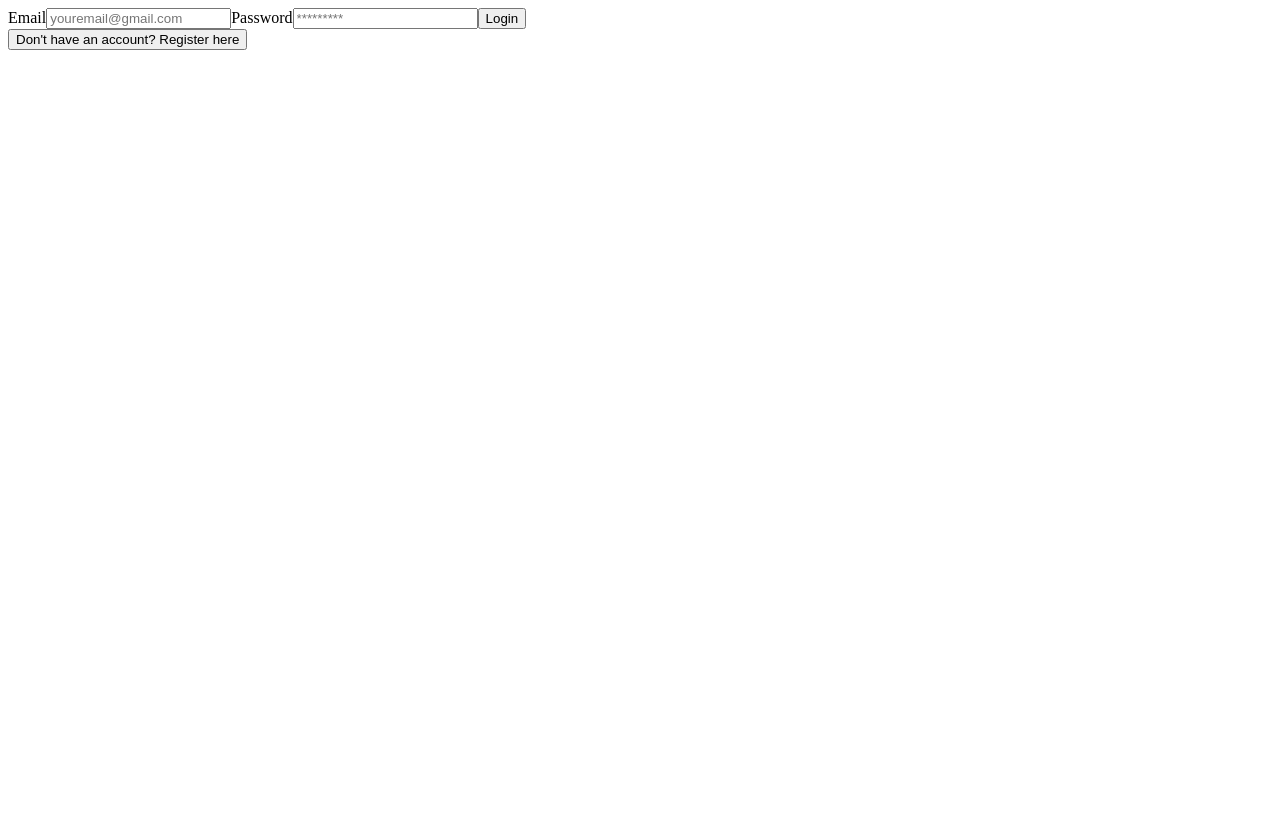
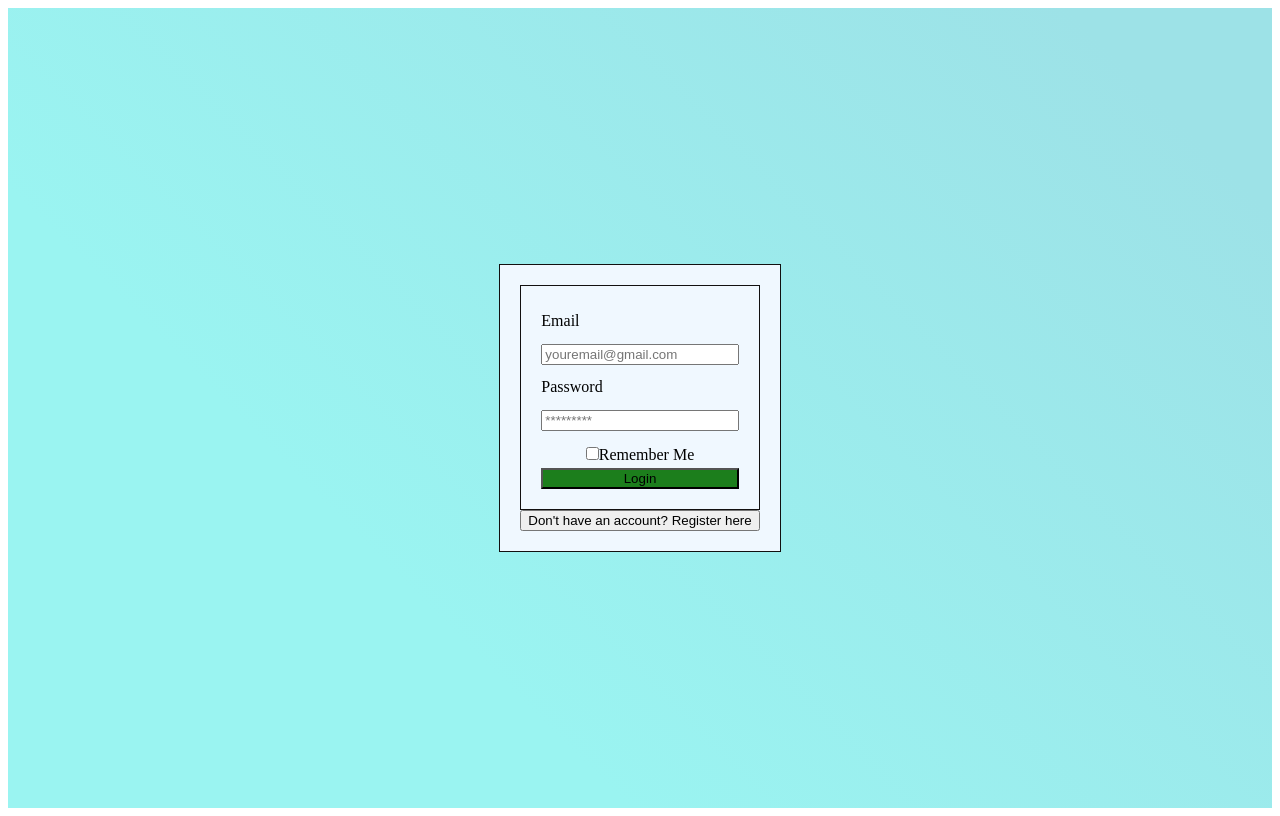
Before and after one commit to momemar/Admin-pannel, a React (Create React App) app in the folder client/: page / in a window 1280 px wide. Built offline with nearby package versions, Linux system fonts and the light colour scheme.

Commit message:
added some css also added forgot password box

```diff
--- a/client/package.json
+++ b/client/package.json
@@ -8,6 +8,7 @@
     "@testing-library/user-event": "^13.5.0",
     "react": "^18.2.0",
     "react-dom": "^18.2.0",
+    "react-icons": "^4.10.1",
     "react-router-dom": "^6.14.1",
     "react-scripts": "5.0.1",
     "web-vitals": "^2.1.4"
--- a/client/src/App.css
+++ b/client/src/App.css
@@ -0,0 +1,31 @@
+.App {
+    text-align: center;
+    display: flex;
+    min-height: 100vh;
+    align-items: center;
+    justify-content: center;
+    background-image: linear-gradient(45deg, #9af4f1 30%, #9de2e7 90%);
+}
+
+.auth-form-container,
+.signup-form,
+.login-form {
+    display: flex;
+    flex-direction: column;
+    border: 1px solid #121010;
+    padding: 20px;
+    background-color: aliceblue;
+}
+
+label {
+    text-align: left;
+    padding: 0.35rem 0;
+}
+
+input {
+    margin: 0.5rem 0;
+}
+
+.link-btn {
+    background-color: rgb(28, 126, 28);
+}
--- a/client/src/pages/Login.jsx
+++ b/client/src/pages/Login.jsx
@@ -3,28 +3,55 @@ import React, { useState } from 'react';
 const Login = (props) => {
   const [email, setEmail] = useState('');
   const [password, setPassword] = useState('');
+  const [rememberMe, setRememberMe] = useState(false);
 
-
-  const hanleSubmit = (e) => {
+  const handleSubmit = (e) => {
     e.preventDefault();
-    console.log('email: ', email);
+    console.log('Email:', email);
+    console.log('Password:', password);
+    console.log('Remember Me:', rememberMe);
   };
 
-
-
   return (
-    <>
-      <form onSubmit={hanleSubmit} >
+    <div className='auth-form-container'>
+      <form className='login-form' onSubmit={handleSubmit}>
         <label htmlFor="email">Email</label>
-        <input value={email} onChange={(e) => setEmail(e.target.value)} type="email" placeholder="youremail@gmail.com" id="email" name="email" />
+        <input
+          value={email}
+          onChange={(e) => setEmail(e.target.value)}
+          type="email"
+          placeholder="youremail@gmail.com"
+          id="email"
+          name="email"
+        />
         <label htmlFor="password">Password</label>
-        <input value={password} onChange={(e) => setPassword(e.target.value)} type="password" placeholder="*********" id="password" name="password" />
-        <button type="submit">Login</button>
+        <input
+          value={password}
+          onChange={(e) => setPassword(e.target.value)}
+          type="password"
+          placeholder="*********"
+          id="password"
+          name="password"
+        />
+        <div className="remember-me-container">
+          <input
+            type="checkbox"
+            checked={rememberMe}
+            onChange={(e) => setRememberMe(e.target.checked)}
+            id="rememberMe"
+            name="rememberMe"
+          />
+          <label htmlFor="rememberMe">Remember Me</label>
+        </div>
+        <button className='link-btn' type="submit">Login</button>
+        <div className="forgot-password">
+          {/* <a href="#">Forgot Password?</a> */}
+        </div>
       </form>
-      <button onClick={() => props.onFormSwitch('Signup')}>Don't have an account? Register here</button>
-
-    </>
-
+      <button onClick={() => props.onFormSwitch('Signup')}>
+        Don't have an account? Register here
+      </button>
+    </div>
   );
 };
 
--- a/client/src/pages/Signup.jsx
+++ b/client/src/pages/Signup.jsx
@@ -10,19 +10,19 @@ const Signup = (props) => {
   };
 
   return (
-    <>
-      <form onSubmit={hanleSubmit} >
+    < div className='auth-form-container' >
+      <form className='signup-form' onSubmit={hanleSubmit} >
         <label htmlFor='name' >Full Name</label>
         <input value={name} onChange={(e) => setName(e.target.value)} type="text" placeholder="full name" id="name" name="name" />
         <label htmlFor="email">Email</label>
         <input value={email} onChange={(e) => setEmail(e.target.value)} type="email" placeholder="youremail@gmail.com" id="email" name="email" />
         <label htmlFor="password">Password</label>
         <input value={password} onChange={(e) => setPassword(e.target.value)} type="password" placeholder="*********" id="password" name="password" />
-        <button type="submit">Login</button>
+        <button className='link-btn' type="submit">Login</button>
       </form>
       <button onClick={() => props.onFormSwitch('login')}>Already have an account? Login here</button>
 
-    </>
+    </div >
   );
 };
 
```
Also changed, not shown: 1 other file (tests, documents, lock files or other folders).
